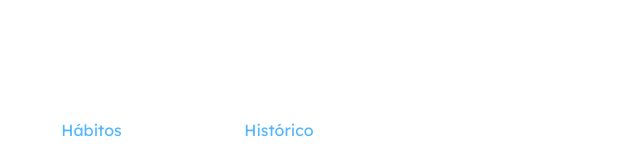
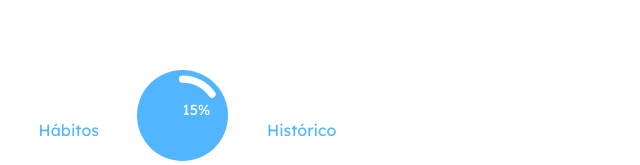
Before and after one commit to gustavo-de-assis/projeto11-trackit, a React (Create React App) app: page /habitos in a window 1280 px wide. Shown: the part 635-800 px from the top of the page, without its empty margins (0-640 px from the left). Built offline with nearby package versions, Linux system fonts and the light colour scheme.

Commit message:
barra de progresso 1.0

```diff
--- a/src/components/Footer.js
+++ b/src/components/Footer.js
@@ -1,11 +1,31 @@
+import { buildStyles, CircularProgressbarWithChildren } from "react-circular-progressbar";
 import { Link } from "react-router-dom";
 import styled from "styled-components";
 
-export default function Footer(){
-    return(
+export default function Footer() {
+    const percentage = 15;
+    return (
         <FooterDiv>
             <Link to="/habitos">Hábitos</Link>
-            <img />
+
+            <Link to="/hoje">
+                <Progresso>
+                    <CircularProgressbarWithChildren
+                        value={percentage}
+                        text={`${percentage}%`}
+                        background
+                        backgroundPadding={6}
+                        styles={buildStyles({
+                            backgroundColor: "#52B6FF",
+                            textColor: "#fff",
+                            pathColor: "#fff",
+                            trailColor: "transparent",
+                            strokeLinecap: 'round'
+                        })}
+                    > <span> Hoje </span>
+                    </CircularProgressbarWithChildren>
+                </Progresso>
+            </Link>
             <Link to="/historico">Histórico</Link>
         </FooterDiv>
     )
@@ -30,3 +50,8 @@ const FooterDiv = styled.div`
     }
 
 `
+const Progresso = styled.div `
+    width: 91px;
+    height: 91px;
+    margin-bottom: 30px;
+`
```
